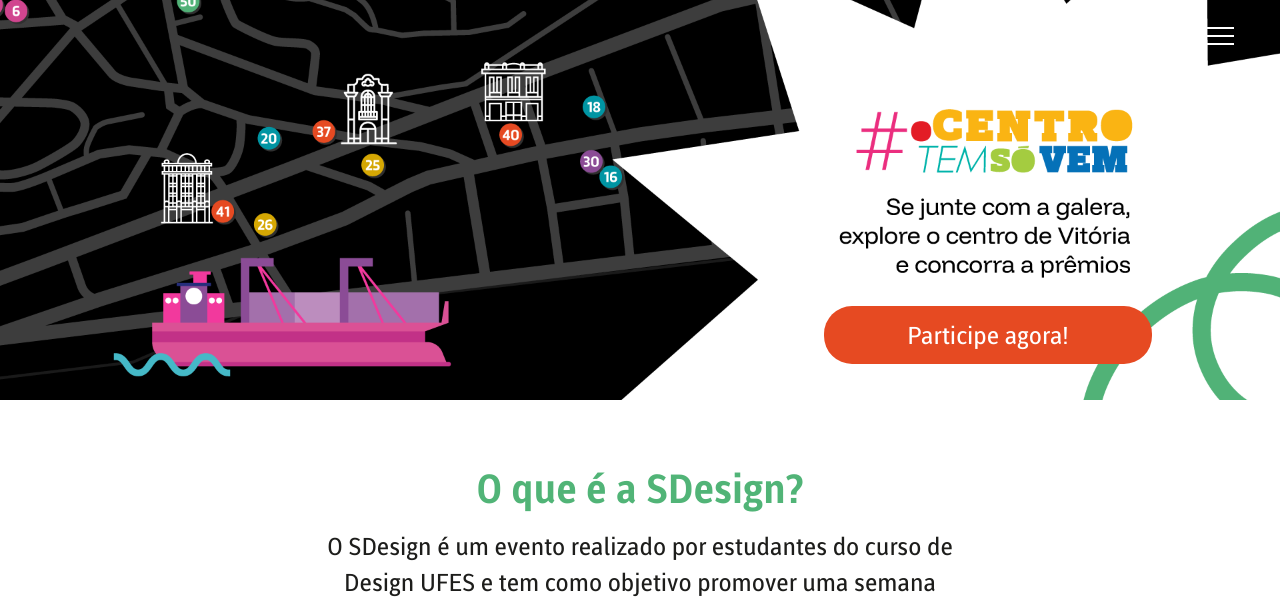
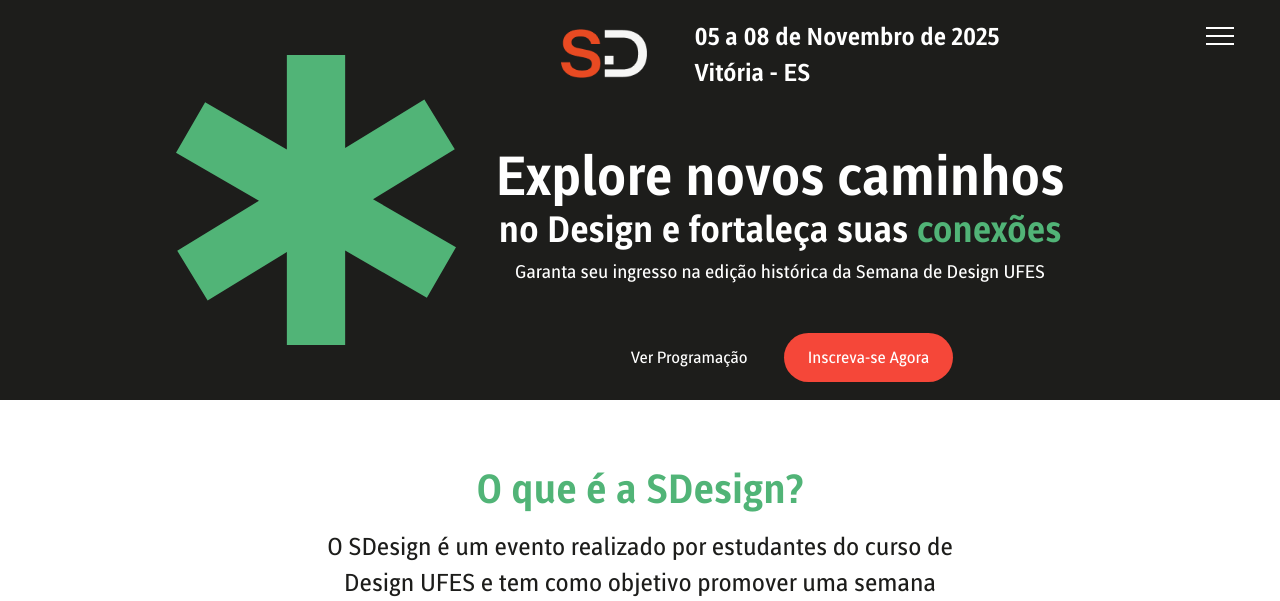
Before and after one commit to oliverids/sdesign, a PHP site: page / in a window 1280 px wide. Shown: the top 601 px of the page. Run offline with PHP 8.4, Linux system fonts and the light colour scheme.

Commit message:
feat: ajustando carrossel

```diff
--- a/css/index.css
+++ b/css/index.css
@@ -394,13 +394,13 @@ header.--ativo .header-nav.mobile {
   background-repeat: no-repeat;
 }
 .main .banner__botao {
-  width: 210px;
-  height: 42px;
+  width: 165px;
+  height: 36px;
   position: absolute;
   color: #fff;
-  background-color: #e64a22;
+  background-color: var(--sdesign-laranja);
   border-radius: 28px;
-  font-size: 24px;
+  font-size: 12px;
   top: 22px;
   left: 28px;
 }
@@ -408,6 +408,15 @@ header.--ativo .header-nav.mobile {
   .main .banner__img {
     background-image: url("/assets/img/trilha-banner_tablet.png");
     height: 65vh;
+  }
+  .main .banner__botao {
+    font-size: 18px;
+    top: auto;
+    left: auto;
+    bottom: 36px;
+    right: 10%;
+    width: 210px;
+    height: 42px;
   }
 }
 @media (min-width: 1024px) {
@@ -420,6 +429,7 @@ header.--ativo .header-nav.mobile {
     left: auto;
     bottom: 36px;
     right: 10%;
+    font-size: 24px;
     width: 328px;
     height: 58px;
   }
--- a/index.php
+++ b/index.php
@@ -34,6 +34,44 @@
   <main class="main">
     <div class="swiper main-slider">
       <div class="swiper-wrapper">
+
+        <!-- 🟩 SLIDE 1 – Seção completa -->
+        <div class="swiper-slide">
+          <img class="banner-bg bg__img-1" src="assets/img/banner-bg-1.svg" alt="">
+
+          <div class="container main-container">
+            <div class="evento-info">
+              <img src="assets/img/main__logo.png" alt="Logo do SDesign 2024.">
+              <span>05 a 08 de Novembro de 2025 <br /> Vitória - ES</span>
+            </div>
+
+            <h1 class="main-titulo">
+              Explore novos caminhos
+              <span class="main-titulo__subtitulo">
+                no Design e fortaleça suas
+                <span class="main-titulo__destaque">conexões</span>
+              </span>
+            </h1>
+
+            <p class="main-paragrafo">
+              Garanta seu ingresso na edição histórica da Semana de Design UFES
+            </p>
+
+            <div class="main-ctas">
+              <a href="#programacao" class="botao --secundario">Ver Programação</a>
+              <a href="https://www.even3.com.br/sdesign-perspectivas/" class="botao --primario">Inscreva-se Agora</a>
+            </div>
+          </div>
+
+          <img class="banner-bg bg__img-2" src="assets/img/banner-bg-2.svg" alt="">
+        </div>
+
+        <!-- 🟦 SLIDE 2 – Imagem simples -->
+        <div class="swiper-slide banner">
+          <div class="banner__img" alt="Banner trilha"></div>
+
+          <button class="banner__botao">Participe agora!</button>
+        </div>
 
         <!-- 🟩 SLIDE 1 – Seção completa -->
         <div class="swiper-slide">
--- a/scripts/local/main.js
+++ b/scripts/local/main.js
@@ -87,8 +87,7 @@ new Swiper(".depoimentos-slider", {
 });
 
 new Swiper(".main-slider", {
-	slidesPerView: "auto",
-	centeredSlides: true,
+	slidesPerView: 1,
 	loop: true,
 	autoplay: {
 		delay: 3200,
--- a/scss/partials/_main.scss
+++ b/scss/partials/_main.scss
@@ -46,13 +46,13 @@
     }
 
     &__botao {
-      width: 210px;
-      height: 42px;
+      width: 165px;
+      height: 36px;
       position: absolute;
       color: #fff;
-      background-color: #e64a22;
+      background-color: var(--sdesign-laranja);
       border-radius: 28px;
-      font-size: 24px;
+      font-size: 12px;
       top: 22px;
       left: 28px;
     }
@@ -61,6 +61,16 @@
       &__img {
         background-image: url("/assets/img/trilha-banner_tablet.png");
         height: 65vh;
+      }
+
+      &__botao {
+        font-size: 18px;
+        top: auto;
+        left: auto;
+        bottom: 36px;
+        right: 10%;
+        width: 210px;
+        height: 42px;
       }
     }
 
@@ -75,6 +85,7 @@
         left: auto;
         bottom: 36px;
         right: 10%;
+        font-size: 24px;
         width: 328px;
         height: 58px;
       }
```
Also changed, not shown: 1 other file.
